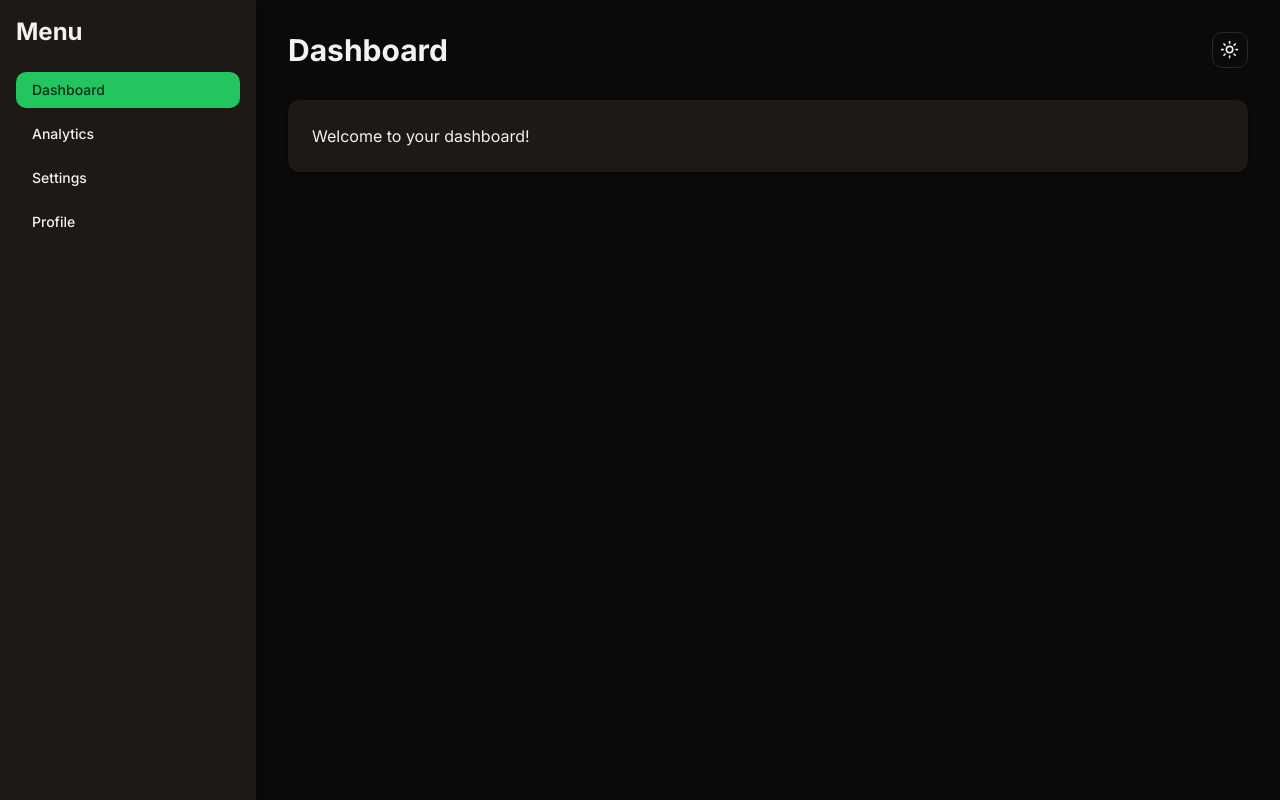
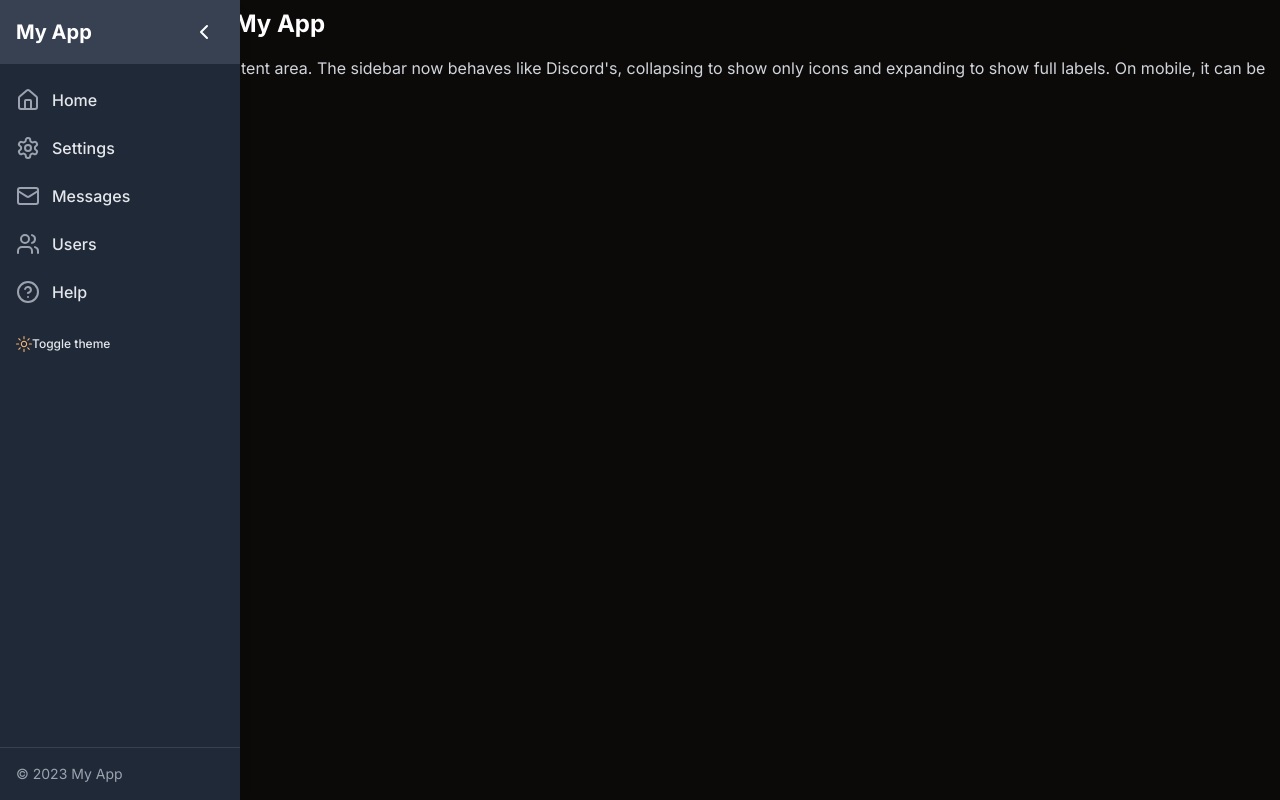
Before and after one commit to Dhirajsingh212/swipeCV, a Next.js app in the folder next-client/: page /home in a window 1280 px wide. Built offline with nearby package versions, Linux system fonts and the light colour scheme; a web font is replaced by a local one.

Commit message:
minor updates

```diff
--- a/next-client/app/(dashboard)/home/page.tsx
+++ b/next-client/app/(dashboard)/home/page.tsx
@@ -1,138 +1,16 @@
-'use client'
-
-import { useState } from 'react'
-import { motion, AnimatePresence } from 'framer-motion'
-import { useTheme } from 'next-themes'
-import { Moon, Sun, Menu, X } from 'lucide-react'
-import { Button } from '@/components/ui/button'
-import {
-  DropdownMenu,
-  DropdownMenuContent,
-  DropdownMenuItem,
-  DropdownMenuTrigger
-} from '@/components/ui/dropdown-menu'
-
-const menuItems = [
-  { id: 'dashboard', label: 'Dashboard' },
-  { id: 'analytics', label: 'Analytics' },
-  { id: 'settings', label: 'Settings' },
-  { id: 'profile', label: 'Profile' }
-]
-
-const contentPages: any = {
-  dashboard: { title: 'Dashboard', content: 'Welcome to your dashboard!' },
-  analytics: { title: 'Analytics', content: 'Here are your analytics data.' },
-  settings: {
-    title: 'Settings',
-    content: 'Adjust your account settings here.'
-  },
-  profile: {
-    title: 'Profile',
-    content: 'View and edit your profile information.'
-  }
-}
-
-export default function ResponsiveMenu() {
-  const [isMobileMenuOpen, setIsMobileMenuOpen] = useState(false)
-  const [activePage, setActivePage] = useState('dashboard')
-  const { theme, setTheme } = useTheme()
-
-  const toggleMobileMenu = () => setIsMobileMenuOpen(!isMobileMenuOpen)
-
-  const Sidebar = ({ isMobile = false }) => (
-    <nav className='flex h-full flex-col p-4'>
-      <h2 className='mb-6 text-2xl font-bold'>Menu</h2>
-      {menuItems.map(item => (
-        <Button
-          key={item.id}
-          variant={activePage === item.id ? 'default' : 'ghost'}
-          className='mb-2 justify-start'
-          onClick={() => {
-            setActivePage(item.id)
-            if (isMobile) setIsMobileMenuOpen(false)
-          }}
-        >
-          {item.label}
-        </Button>
-      ))}
-    </nav>
-  )
-
+const Home = () => {
   return (
-    <div className='flex h-screen bg-background text-foreground'>
-      {/* Desktop Sidebar - Always visible on large screens */}
-      <aside className='hidden w-64 bg-card shadow-lg lg:block'>
-        <Sidebar />
-      </aside>
-
-      {/* Mobile Sidebar */}
-      <AnimatePresence>
-        {isMobileMenuOpen && (
-          <motion.aside
-            initial={{ x: '-100%' }}
-            animate={{ x: 0 }}
-            exit={{ x: '-100%' }}
-            transition={{ type: 'spring', stiffness: 300, damping: 30 }}
-            className='fixed inset-y-0 left-0 z-50 w-64 bg-card shadow-lg lg:hidden'
-          >
-            <div className='flex justify-end p-4'>
-              <Button variant='ghost' size='icon' onClick={toggleMobileMenu}>
-                <X />
-              </Button>
-            </div>
-            <Sidebar isMobile />
-          </motion.aside>
-        )}
-      </AnimatePresence>
-
-      {/* Main content */}
-      <main className='flex-1 p-4 lg:p-8'>
-        <header className='mb-8 flex items-center justify-between'>
-          <Button
-            variant='ghost'
-            size='icon'
-            onClick={toggleMobileMenu}
-            className='lg:hidden'
-          >
-            <Menu />
-          </Button>
-          <h1 className='text-3xl font-bold'>
-            {contentPages[activePage].title}
-          </h1>
-          <DropdownMenu>
-            <DropdownMenuTrigger asChild>
-              <Button variant='outline' size='icon'>
-                {theme === 'light' ? (
-                  <Moon className='h-[1.2rem] w-[1.2rem]' />
-                ) : (
-                  <Sun className='h-[1.2rem] w-[1.2rem]' />
-                )}
-              </Button>
-            </DropdownMenuTrigger>
-            <DropdownMenuContent align='end'>
-              <DropdownMenuItem onClick={() => setTheme('light')}>
-                Light
-              </DropdownMenuItem>
-              <DropdownMenuItem onClick={() => setTheme('dark')}>
-                Dark
-              </DropdownMenuItem>
-              <DropdownMenuItem onClick={() => setTheme('system')}>
-                System
-              </DropdownMenuItem>
-            </DropdownMenuContent>
-          </DropdownMenu>
-        </header>
-        <motion.div
-          key={activePage}
-          initial={{ opacity: 0, y: 20 }}
-          animate={{ opacity: 1, y: 0 }}
-          exit={{ opacity: 0, y: -20 }}
-          transition={{ duration: 0.2 }}
-          className='rounded-lg bg-card p-6 shadow-md'
-        >
-          <p>{contentPages[activePage].content}</p>
-        </motion.div>
-      </main>
+    <div>
+      <h2 className='mb-4 text-2xl font-bold text-gray-800 dark:text-white'>
+        Welcome to My App
+      </h2>
+      <p className='text-gray-600 dark:text-gray-300'>
+        This is the main content area. The sidebar now behaves like Discord's,
+        collapsing to show only icons and expanding to show full labels. On
+        mobile, it can be toggled on and off.
+      </p>
     </div>
   )
 }
+
+export default Home
--- /dev/null
+++ b/next-client/app/(dashboard)/layout.tsx
@@ -0,0 +1,13 @@
+import Sidebar from '@/components/Sidebar'
+import React from 'react'
+
+const Layout = ({ children }: { children: React.ReactNode }) => {
+  return (
+    <div className='flex flex-row gap-2'>
+      <Sidebar />
+      <div className='ml-[74px] p-2'>{children}</div>
+    </div>
+  )
+}
+
+export default Layout
--- a/next-client/app/page.tsx
+++ b/next-client/app/page.tsx
@@ -5,7 +5,6 @@ import Footer from '@/components/Footer'
 import Header from '@/components/header'
 import Hero from '@/components/Hero'
 import Pricing from '@/components/Pricing'
-import Link from 'next/link'
 
 export default function LandingPage() {
   return (
--- /dev/null
+++ b/next-client/components/Sidebar.tsx
@@ -0,0 +1,134 @@
+'use client'
+
+import { useState, useEffect } from 'react'
+import { motion } from 'framer-motion'
+import {
+  Home,
+  Settings,
+  Mail,
+  Users,
+  HelpCircle,
+  Menu,
+  ChevronLeft
+} from 'lucide-react'
+import Link from 'next/link'
+import { ThemeToggle } from './theme-toggle'
+import { Button } from './ui/button'
+
+const menuItems = [
+  { id: 1, label: 'Home', icon: Home, link: '/' },
+  { id: 2, label: 'Settings', icon: Settings, link: '/settings' },
+  { id: 3, label: 'Messages', icon: Mail, link: '/messages' },
+  { id: 4, label: 'Users', icon: Users, link: '/users' },
+  { id: 5, label: 'Help', icon: HelpCircle, link: '/help' }
+]
+
+export default function Sidebar() {
+  const [isCollapsed, setIsCollapsed] = useState(false)
+  const [isMobile, setIsMobile] = useState(false)
+
+  useEffect(() => {
+    const checkScreenSize = () => {
+      setIsMobile(window.innerWidth < 768)
+      if (window.innerWidth < 768) {
+        setIsCollapsed(true)
+      }
+    }
+
+    checkScreenSize()
+    window.addEventListener('resize', checkScreenSize)
+    return () => window.removeEventListener('resize', checkScreenSize)
+  }, [])
+
+  const toggleSidebar = () => setIsCollapsed(!isCollapsed)
+
+  const sidebarVariants = {
+    expanded: { width: '240px' },
+    collapsed: { width: '72px' }
+  }
+
+  return (
+    <div className='flex h-screen bg-gray-100 shadow-2xl backdrop-blur-3xl dark:bg-gray-900'>
+      <motion.div
+        className='fixed inset-y-0 left-0 z-30 flex flex-col bg-white shadow-lg dark:bg-gray-800'
+        variants={sidebarVariants}
+        animate={isCollapsed ? 'collapsed' : 'expanded'}
+        transition={{ duration: 0.3 }}
+      >
+        <div className='flex h-16 items-center justify-between bg-primary px-4 dark:bg-gray-700'>
+          {!isCollapsed && (
+            <h1 className='truncate text-xl font-bold text-white'>My App</h1>
+          )}
+          <button
+            onClick={toggleSidebar}
+            className='rounded-md p-2 text-white hover:bg-white/20 focus:outline-none focus:ring-2 focus:ring-white'
+            aria-label={isCollapsed ? 'Expand Sidebar' : 'Collapse Sidebar'}
+          >
+            <ChevronLeft
+              size={24}
+              className={`transform transition-transform duration-300 ${
+                isCollapsed ? 'rotate-180' : ''
+              }`}
+            />
+          </button>
+        </div>
+        <nav className='flex-1 overflow-y-auto py-4'>
+          <ul className='space-y-2 px-2'>
+            {menuItems.map(item => (
+              <li key={item.id}>
+                <Link
+                  href={item.link}
+                  className={`group flex items-center rounded-lg p-2 text-gray-700 transition-all duration-200 hover:bg-gray-100 dark:text-gray-200 dark:hover:bg-gray-700 ${
+                    isCollapsed ? 'justify-center' : 'justify-start'
+                  }`}
+                >
+                  <item.icon
+                    className={`h-6 w-6 ${isCollapsed ? '' : 'mr-3'} text-gray-500 transition-colors duration-200 group-hover:text-primary dark:text-gray-400`}
+                  />
+                  {!isCollapsed && (
+                    <span className='font-medium transition-colors duration-200 group-hover:text-primary'>
+                      {item.label}
+                    </span>
+                  )}
+                </Link>
+              </li>
+            ))}
+            <li
+              className={`group flex items-center rounded-lg p-2 text-gray-700 transition-all duration-200 hover:bg-gray-100 dark:text-gray-200 dark:hover:bg-gray-700 ${
+                isCollapsed ? 'justify-center' : 'justify-start'
+              }`}
+            >
+              <ThemeToggle className='py-0 pl-0 hover:bg-inherit'>
+                {!isCollapsed && (
+                  <span className='font-medium transition-colors duration-200 group-hover:text-primary'>
+                    Toggle theme
+                  </span>
+                )}
+              </ThemeToggle>
+            </li>
+          </ul>
+        </nav>
+        {!isCollapsed && (
+          <div className='border-t border-gray-200 p-4 dark:border-gray-700'>
+            <p className='text-sm text-gray-500 dark:text-gray-400'>
+              © 2023 My App
+            </p>
+          </div>
+        )}
+      </motion.div>
+
+      {/* Mobile toggle button */}
+      {isMobile && (
+        <button
+          className='fixed left-4 top-4 z-40 rounded-full bg-white p-2 shadow-lg transition-all duration-300 ease-in-out hover:scale-110 focus:outline-none focus:ring-2 focus:ring-primary dark:bg-gray-800'
+          onClick={toggleSidebar}
+          aria-label={isCollapsed ? 'Expand Sidebar' : 'Collapse Sidebar'}
+        >
+          <Menu size={24} />
+        </button>
+      )}
+
+      {/* Main content */}
+    </div>
+  )
+}
--- a/next-client/components/theme-toggle.tsx
+++ b/next-client/components/theme-toggle.tsx
@@ -5,8 +5,15 @@ import { useTheme } from 'next-themes'
 
 import { Button } from '@/components/ui/button'
 import { MoonIcon, SunIcon } from '@radix-ui/react-icons'
+import { cn } from '@/lib/utils'
 
-export function ThemeToggle() {
+export function ThemeToggle({
+  className,
+  children
+}: {
+  className?: string
+  children?: any
+}) {
   const { setTheme, resolvedTheme } = useTheme()
   const [mounted, setMounted] = useState(false)
 
@@ -22,6 +29,7 @@ export function ThemeToggle() {
     <Button
       size='sm'
       variant='ghost'
+      className={cn(className)}
       onClick={() => {
         setTheme(resolvedTheme === 'dark' ? 'light' : 'dark')
       }}
@@ -33,6 +41,7 @@ export function ThemeToggle() {
       )}
 
       <span className='sr-only'>Toggle theme</span>
+      {children}
     </Button>
   )
 }
```
